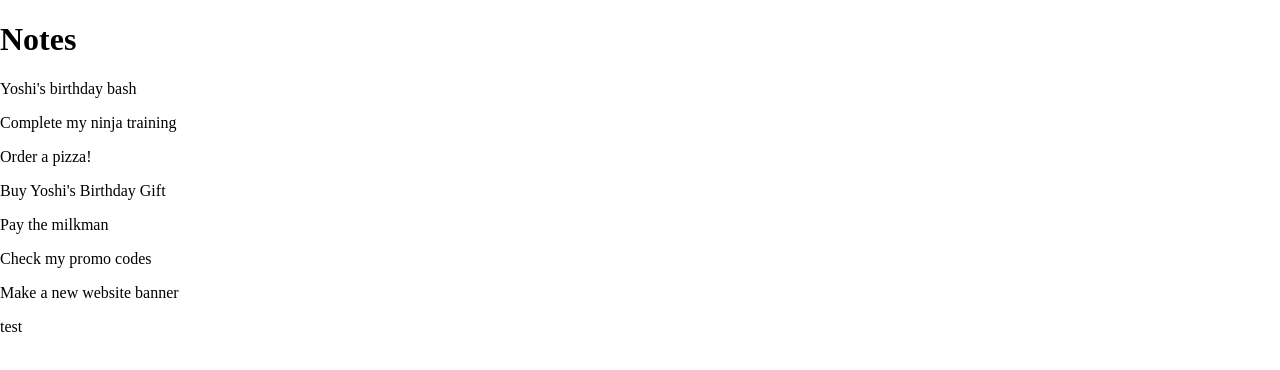
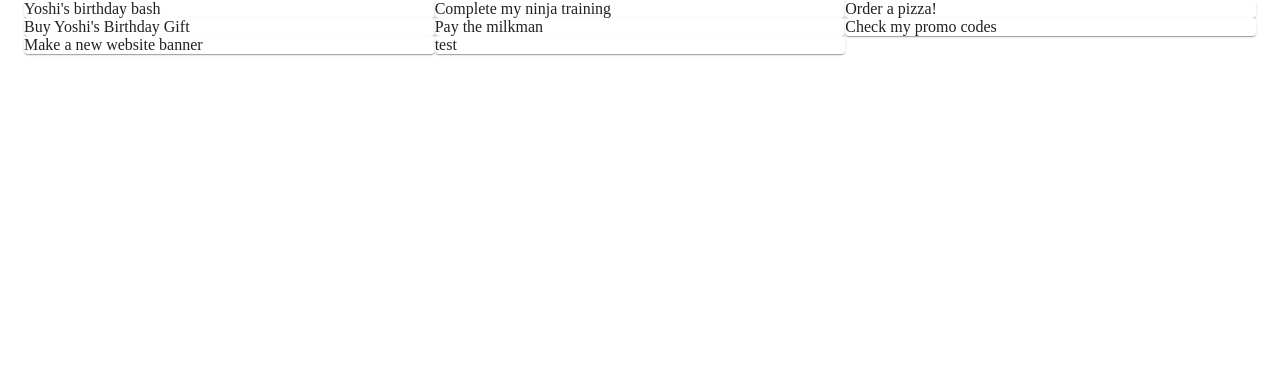
Before and after one commit to anusontarangkul/React-MUI-notes, a React (Create React App) app: page / in a window 1280 px wide. Shown: the top 370 px of the page. Built offline with nearby package versions, Linux system fonts and the light colour scheme; data requests are answered from the project's data file.

Commit message:
set up grid

```diff
--- a/src/pages/Notes.js
+++ b/src/pages/Notes.js
@@ -1,6 +1,9 @@
 
 
 import React, { useEffect, useState } from 'react'
+import Grid from "@material-ui/core/Grid"
+import Paper from "@material-ui/core/Paper"
+import { Container } from '@material-ui/core';
 
 export default function Notes() {
   const [notes, setNotes] = useState([]);
@@ -12,11 +15,29 @@
   }, [])
 
   return (
-    <div>
-      <h1>Notes</h1>
-      {notes.map(note => (
-        <p key={note.id}>{note.title}</p>
-      ))}
-    </div>
+
+    <Container>
+      {/* <Grid container>
+        <Grid item xs={12} sm={6} md={3}>
+          <Paper>1</Paper>
+        </Grid>
+        <Grid item xs={12} sm={6} md={3}>
+          <Paper>2</Paper>
+        </Grid>
+        <Grid item xs={12} sm={6} md={3}>
+          <Paper>3</Paper>
+        </Grid>
+        <Grid item xs={12} sm={6} md={3}>
+          <Paper>4</Paper>
+        </Grid>
+      </Grid> */}
+      <Grid container>
+        {notes.map(note => (
+          <Grid item key={note.id} xs={12} md={6} lg={4}>
+            <Paper>{note.title}</Paper>
+          </Grid>
+        ))}
+      </Grid>
+    </Container>
   )
 }
```
